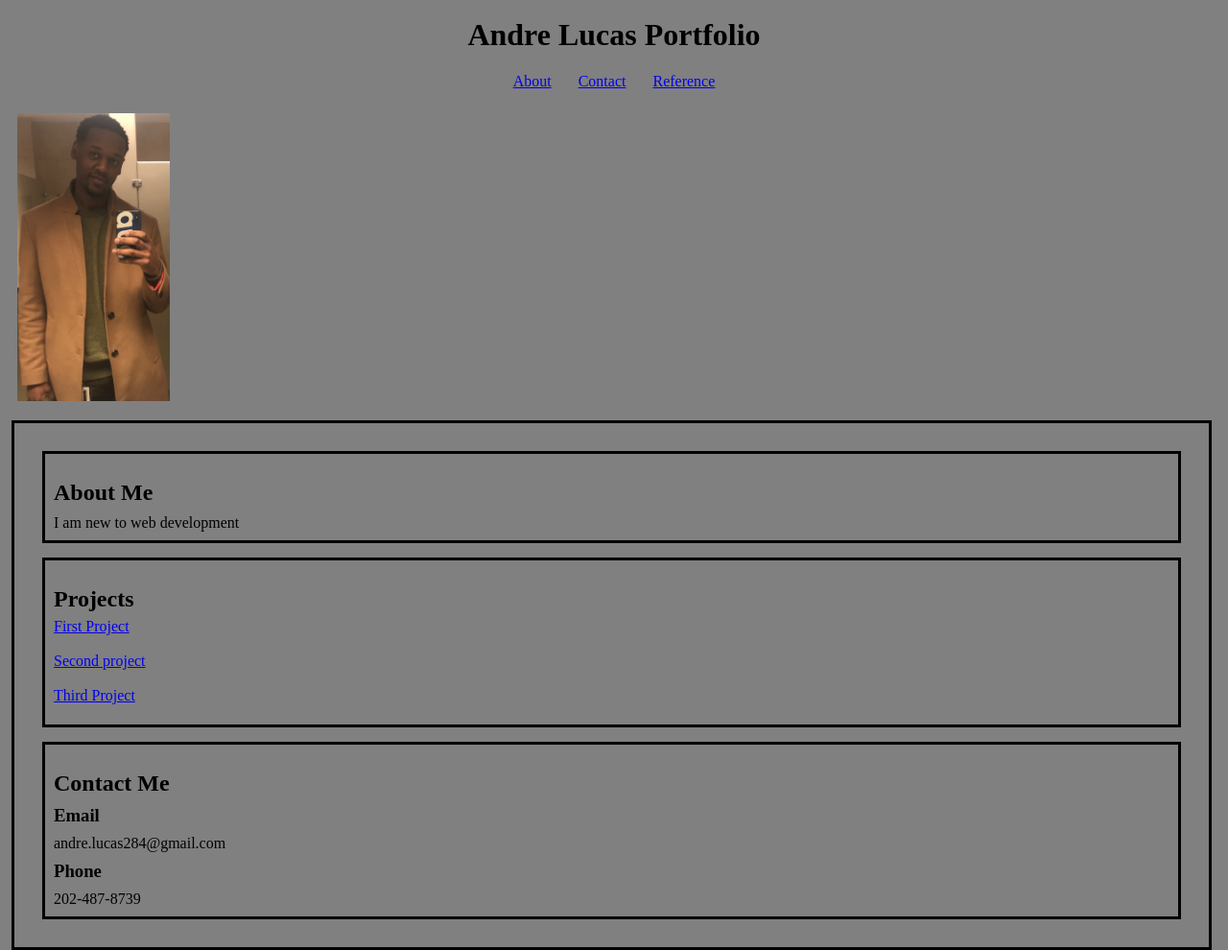
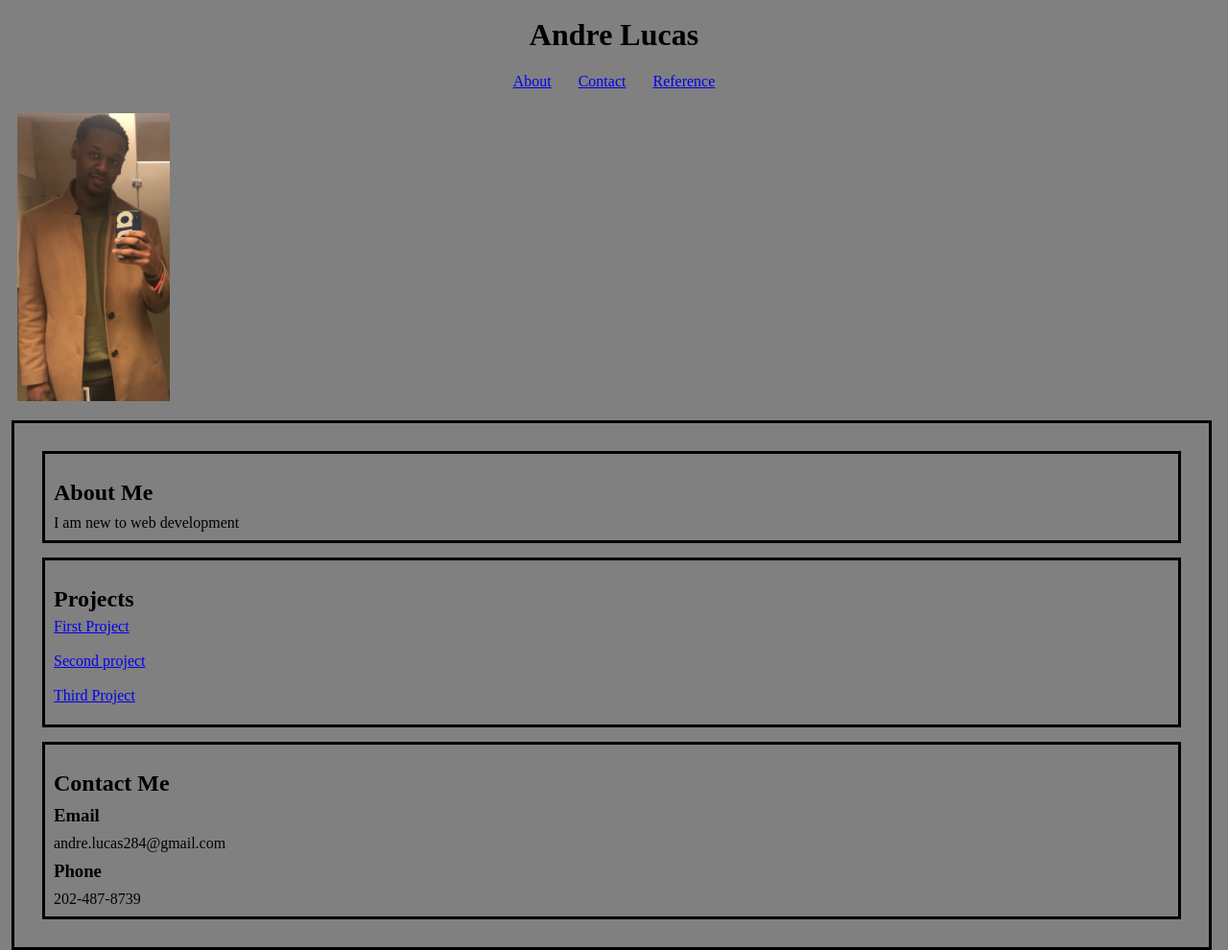
Before and after one commit to polodre/Student-Bio, a plain HTML site: page index.html in a window 1280 px wide. Shown: the whole page at 96% size. Drawn offline with Linux system fonts and the light colour scheme.

Commit message:
newhomework

```diff
--- a/index.html
+++ b/index.html
@@ -8,7 +8,7 @@
     <title>Andre Lucas Portfolio</title>
 </head>
 <body>
-    <h1>Andre Lucas Portfolio</h1>
+    <h1>Andre Lucas</h1>
         <nav>
             <ul>
                 <li><a href="#box1">About</a></li>
```
Also changed, not shown: 1 other file.
